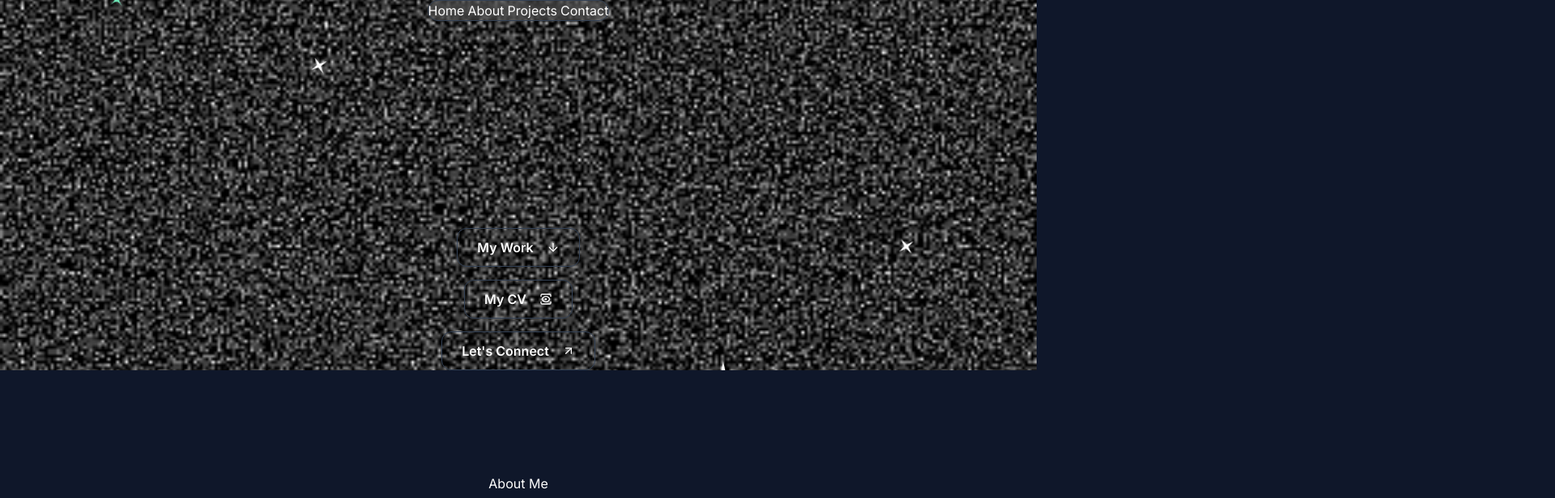
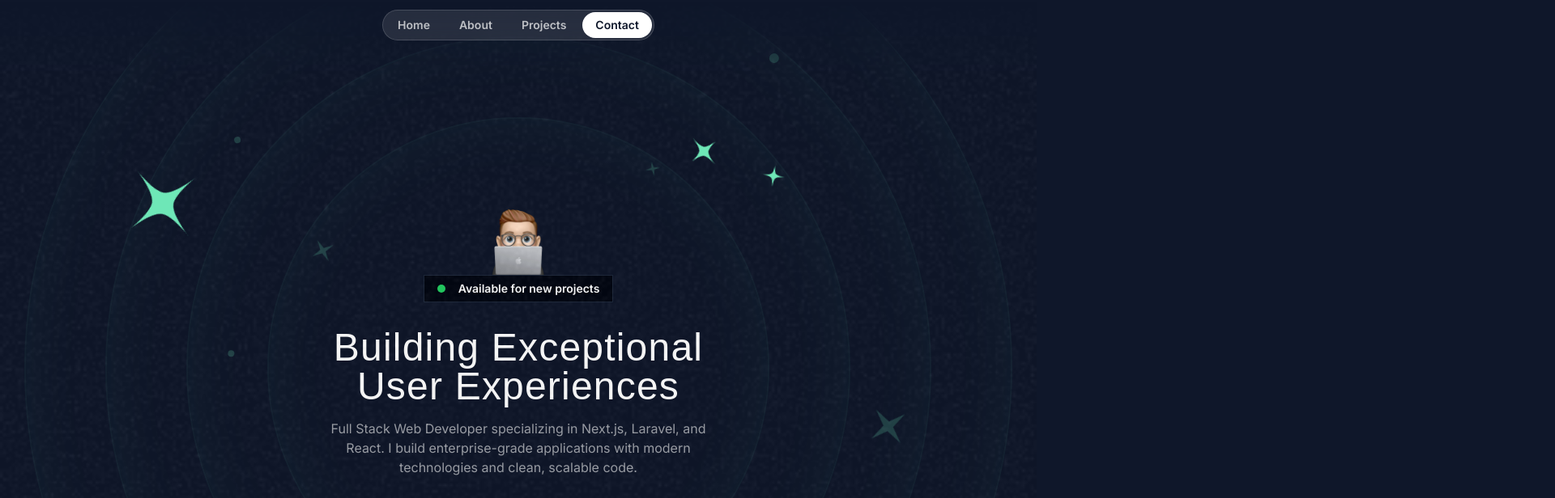
Before and after one commit to nishatislam04/new-portfolio, a Next.js app: page / in a window 1280 px wide. Shown: the top 616 px of the page at 81% size, 1920 px wide, since content can reach past the window. Built offline with nearby package versions, Linux system fonts and the light colour scheme; a web font is replaced by a local one.

Commit message:
fixed tailwind styles not applying on homepage sections

```diff
--- a/tailwind.config.ts
+++ b/tailwind.config.ts
@@ -5,6 +5,7 @@ const config: Config = {
 	content: [
 		"./src/pages/**/*.{js,ts,jsx,tsx,mdx}",
 		"./src/sections/**/*.{js,ts,jsx,tsx,mdx}",
+		"./src/homepage-sections/**/*.{js,ts,jsx,tsx,mdx}",
 		"./src/components/**/*.{js,ts,jsx,tsx,mdx}",
 		"./src/app/**/*.{js,ts,jsx,tsx,mdx}",
 	],
```
